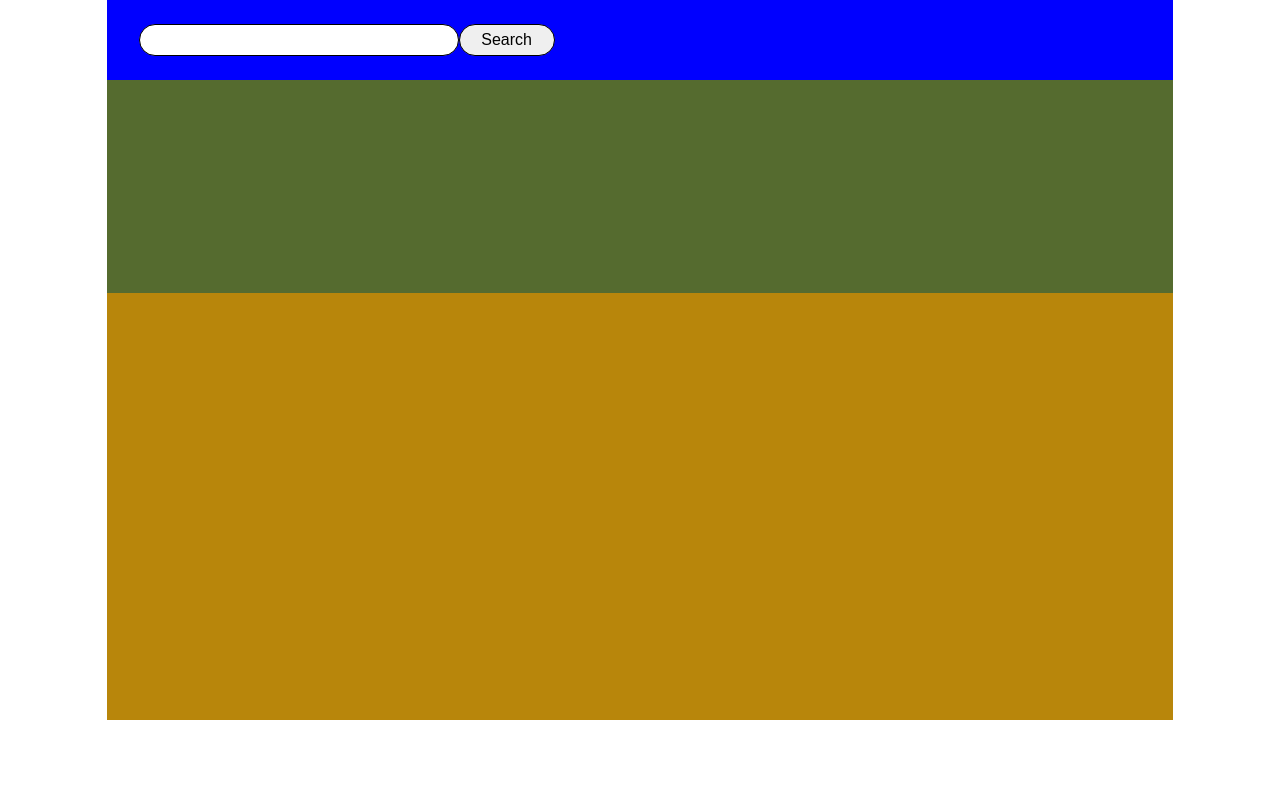
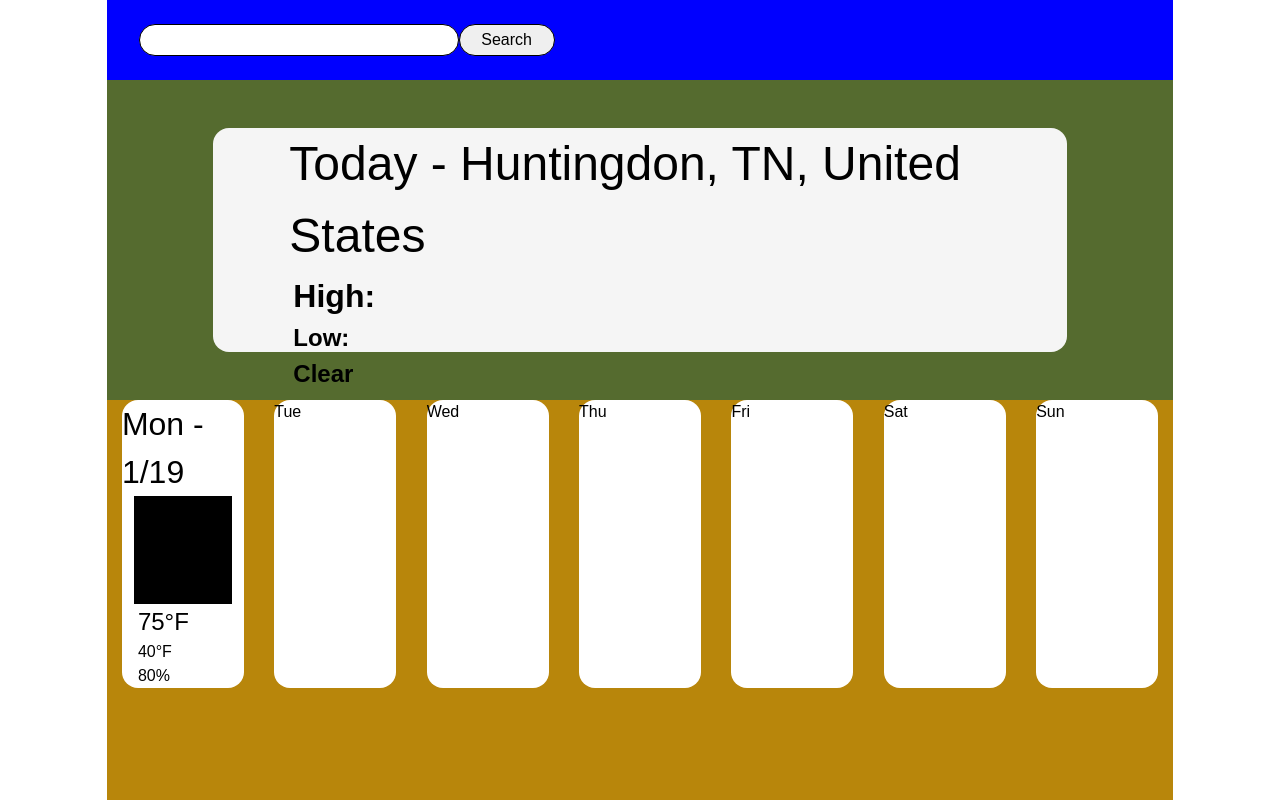
Before and after one commit to atleastonebearplease/weather-app, a website built with webpack: page src/index.html in a window 1280 px wide. Shown: the top 800 px of the page. Built offline with nearby package versions, Linux system fonts and the light colour scheme.

Commit message:
feat: Add basic style for site

```diff
--- /dev/null
+++ b/src/forecastStyles.css
@@ -0,0 +1,56 @@
+.forecast {
+    grid-row: 3/4;
+    grid-column: 2/3;
+
+    background-color: darkgoldenrod;
+}
+
+.forecast-container {
+    width: 100%;
+    height: 20rem;
+
+    display: grid;
+    grid-template-columns: repeat(7, 1fr);
+
+    justify-items: center;
+    justify-content: center;
+}
+
+.forecast__card {
+    width: 80%;
+    height: 90%;
+    border-radius: 1rem;
+    background-color: white;
+}
+
+.day-info {
+    display: flex;
+    flex-direction: column;
+    width: 100%;
+    height: 100%;
+}
+
+.day-of-week {
+    font-size: 2rem;
+    align-self: center;
+}
+
+.precipitation-type-icon {
+    background-color: black;
+    width: 80%;
+    height: 50%;
+    align-self: center;
+}
+
+.high {
+    font-size: 1.5rem;
+    margin-left: 1rem;
+}
+
+.low {
+    margin-left: 1rem;
+}
+
+.rain-chance {
+    margin-left: 1rem;
+}
--- a/src/index.html
+++ b/src/index.html
@@ -13,8 +13,35 @@
             <button type="submit" id="search-button">Search</button>
         </form>
 
-        <div class="today"></div>
-        <div class="forecast"></div>
+        <div class="today">
+            <div class="today__card">
+                <div class="today__title">Today - <span id="forecast-location">Huntingdon, TN, United States</span></div>
+                <div class="today__forecast">
+                    <h1>High:<span id="today-high"></span></h1>
+                    <h2>Low:<span id="today-low"></span></h2>
+                    <h2><span id="today-precipitation">Clear</span></h2>
+                </div>
+            </div>
+        </div>
+        <div class="forecast">
+            <div class="forecast-container">
+                <div class="forecast__card">
+                    <div class="day-info">
+                        <p class="day-of-week"><span>Mon - 1/19</span></p>
+                        <p><div class="precipitation-type-icon"></div></p>
+                        <p class="high"><span>75</span>&deg;F</p>
+                        <p class="low"><span>40</span>&deg;F</p>
+                        <p class="rain-chance"><span>80%</span></p>
+                    </div>
+                </div>
+                <div class="forecast__card">Tue</div>
+                <div class="forecast__card">Wed</div>
+                <div class="forecast__card">Thu</div>
+                <div class="forecast__card">Fri</div>
+                <div class="forecast__card">Sat</div>
+                <div class="forecast__card">Sun</div>
+            </div>
+        </div>
     </div>
 
 </body>
--- a/src/styles.css
+++ b/src/styles.css
@@ -1,4 +1,6 @@
 @import url("josh-c-styles.css");
+@import url("forecastStyles.css");
+@import url("todayForecastStyles.css");
 
 :root {
     /*Variables here*/
@@ -14,7 +16,7 @@
     height: 100vh;
     display: grid;
 
-    grid-template-rows: 5rem 1fr 2fr 5rem;
+    grid-template-rows: 5rem 20rem 50rem 5rem;
     grid-template-columns: 1fr 10fr 1fr;
 }
 
@@ -38,6 +40,7 @@ form {
 
     border-radius: 1rem;
     border: 1px solid black;
+    padding-left: 1rem;
 }
 
 #search-button {
@@ -48,16 +51,3 @@ form {
     border-radius: 1rem;
     border: 1px solid black;
 }
-
-.today {
-    grid-row: 2/3;
-    grid-column: 2/3;
-    background-color: darkolivegreen;
-}
-
-.forecast {
-    grid-row: 3/4;
-    grid-column: 2/3;
-
-    background-color: darkgoldenrod;
-}
--- /dev/null
+++ b/src/todayForecastStyles.css
@@ -0,0 +1,31 @@
+.today {
+    grid-row: 2/3;
+    grid-column: 2/3;
+    background-color: darkolivegreen;
+    display: flex;
+    justify-content: center;
+    align-items: center;
+}
+
+.today__card {
+    flex-shrink: 0;
+    flex-grow: 0;
+    width: 80%;
+    height: 70%;
+
+    border-radius: 1rem;
+    background-color: whitesmoke;
+
+    display: flex;
+    flex-direction: column;
+}
+
+.today__title {
+    font-size: 3rem;
+    margin-left: 4.75rem;
+}
+
+.today__forecast {
+    align-self: flex-start;
+    margin-left: 5rem;
+}
```
